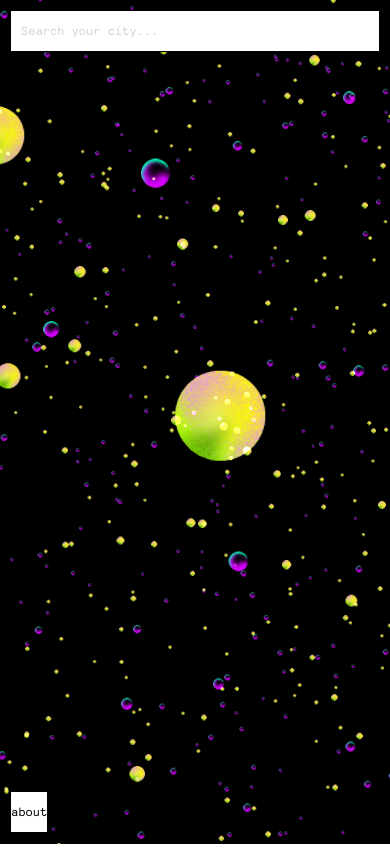
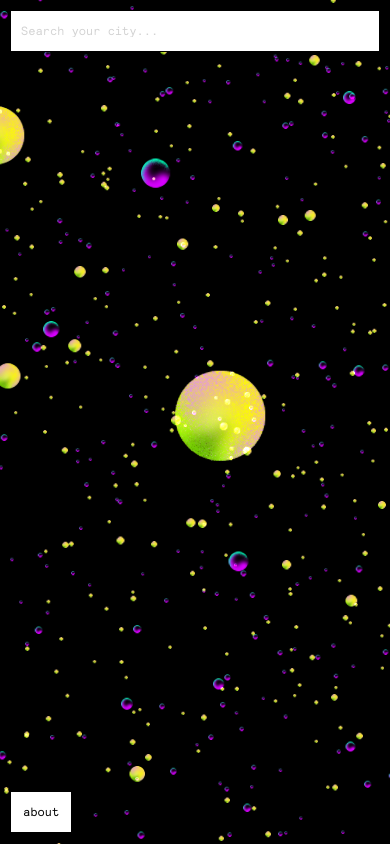
Before and after one commit to e-henson/API-Air-Quality, a plain HTML site: page index.html in a window 390 px wide. Drawn offline with nearby package versions, Linux system fonts and the light colour scheme; animation ran at ten frames a second.

Commit message:
Update style.css

```diff
--- a/style.css
+++ b/style.css
@@ -253,7 +253,7 @@ h2 {
 
     a.exit, a.about {
         font-size: 12px;
-        padding: 14px 0px 14px 0px;
+        padding: 14px 12px 14px 12px;
     }
 
     a:hover {
```
